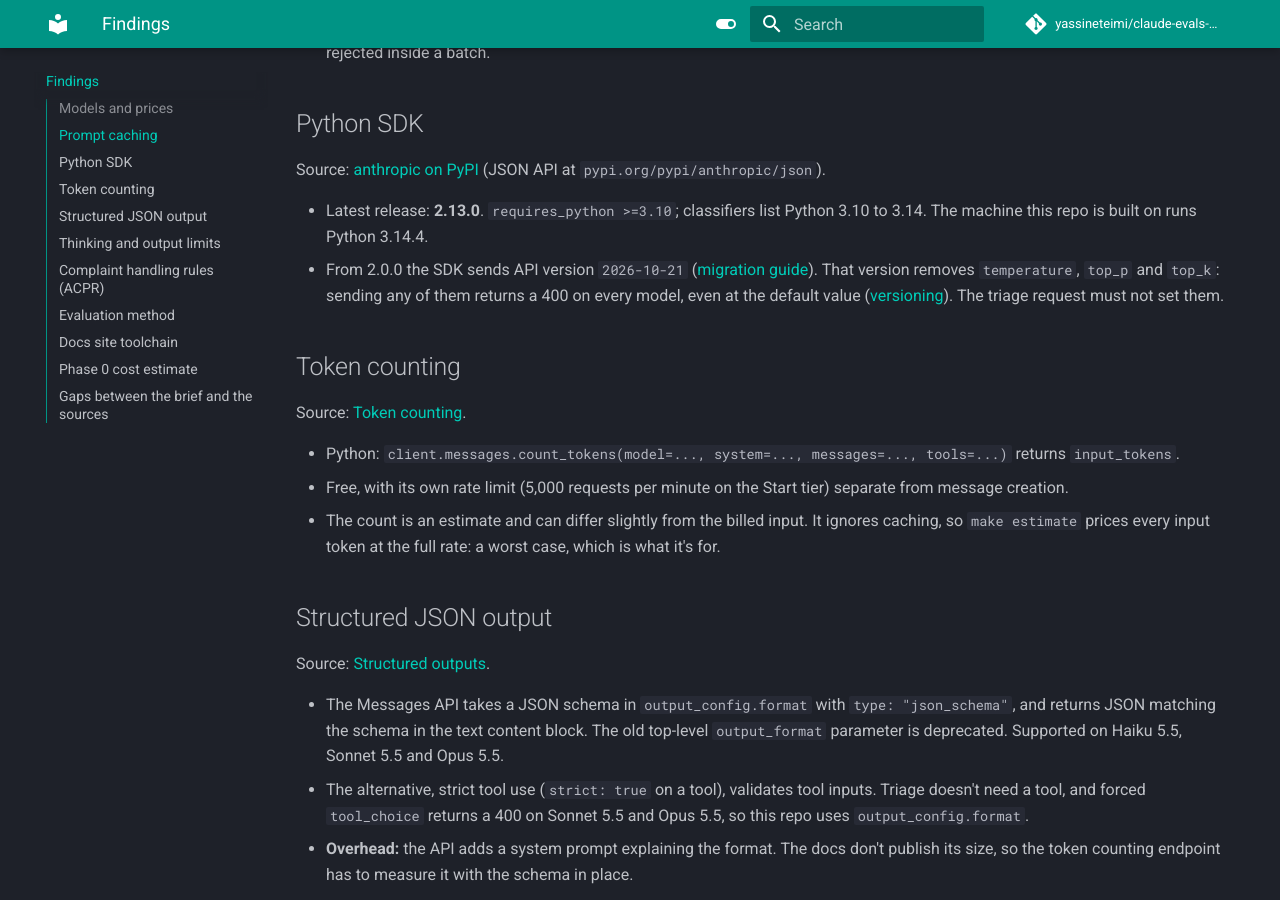
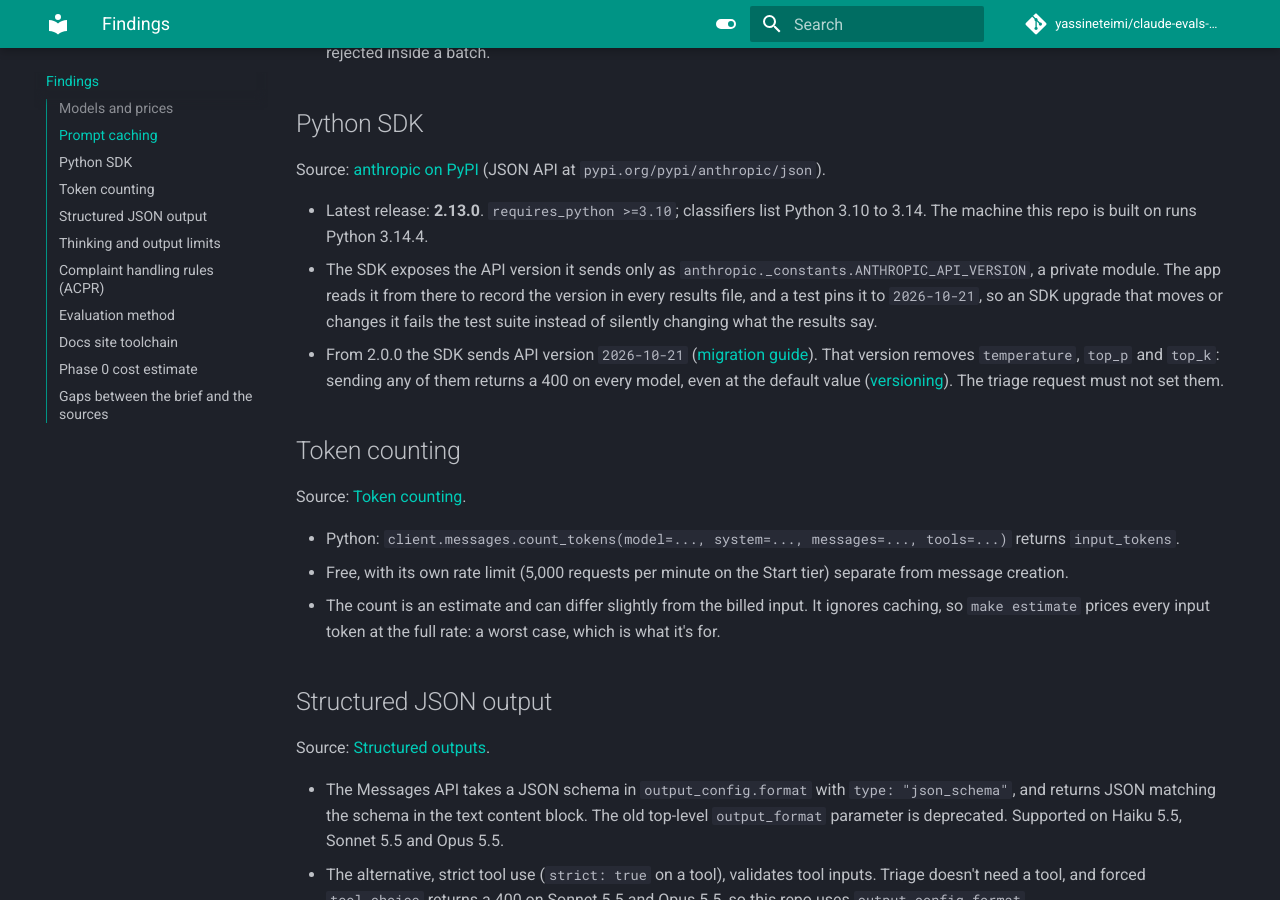
Before and after one commit to yassineteimi/claude-evals-mutuelle, an MkDocs documentation site: the page built from docs/findings.md, in a window 1280 px wide and 900 px high, scrolled down 1165 px. Built offline with MkDocs 1.6.1 and Material for MkDocs 9.7.7, drawn with Linux system fonts in a browser that asks for light colours; comment, search, counter and statistics services are not loaded.

Commit message:
Note where the SDK exposes its API version

```diff
--- a/docs/findings.md
+++ b/docs/findings.md
@@ -29,6 +29,7 @@ Sources: [Prompt caching](https://platform.claude.com/docs/en/build-with-claude/
 Source: [anthropic on PyPI](https://pypi.org/project/anthropic/) (JSON API at `pypi.org/pypi/anthropic/json`).
 
 - Latest release: **2.13.0**. `requires_python >=3.10`; classifiers list Python 3.10 to 3.14. The machine this repo is built on runs Python 3.14.4.
+- The SDK exposes the API version it sends only as `anthropic._constants.ANTHROPIC_API_VERSION`, a private module. The app reads it from there to record the version in every results file, and a test pins it to `2026-10-21`, so an SDK upgrade that moves or changes it fails the test suite instead of silently changing what the results say.
 - From 2.0.0 the SDK sends API version `2026-10-21` ([migration guide](https://platform.claude.com/docs/en/api/migration-2026-10-21)). That version removes `temperature`, `top_p` and `top_k`: sending any of them returns a 400 on every model, even at the default value ([versioning](https://platform.claude.com/docs/en/api/versioning)). The triage request must not set them.
 
 ## Token counting
```
